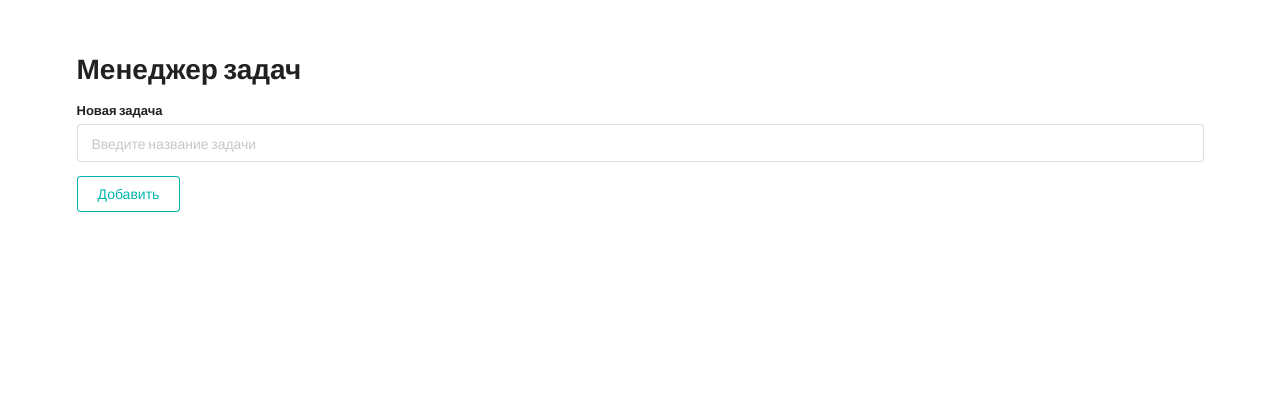
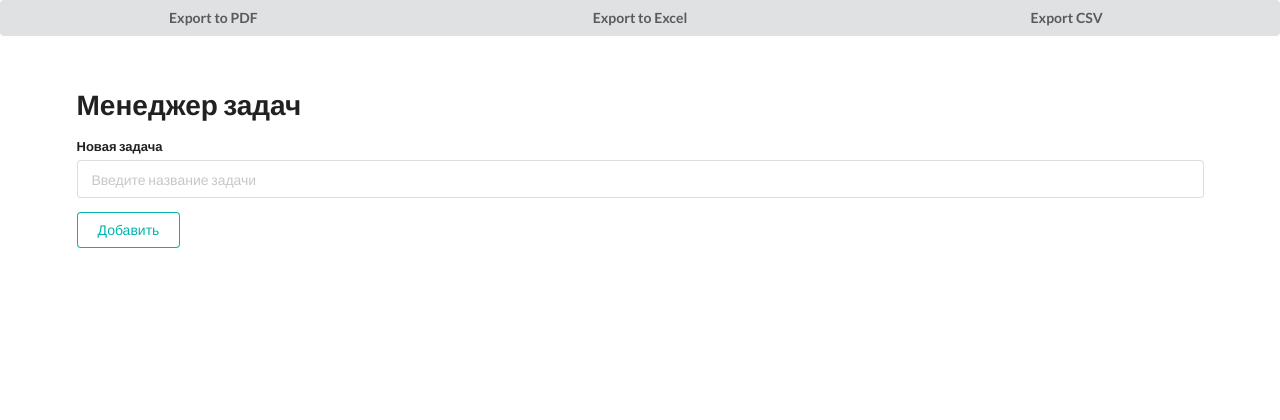
Before and after one commit to Mixaqi/todolist, a Django app: page / in a window 1280 px wide. Shown: the top 420 px of the page. After the commit the page ends 248 px from the top, so only its background shows below. Run offline with Django 4.2, Linux system fonts and the light colour scheme; data that the repository does not hold is empty.

Commit message:
added buttons for export

```diff
--- a/todoapp/templates/todoapp/index.html
+++ b/todoapp/templates/todoapp/index.html
@@ -1,8 +1,16 @@
 {% extends "todoapp/layout.html" %}
 
 {% block content %}
+<div class="ui three buttons">
+    <button class="ui button">Export to PDF</button>
+    <button class="ui button">Export to Excel</button>
+    <button class="ui button">Export CSV</button>
+  </div>
+
 <div style="margin-top: 50px;" class="ui container">
     <h1>Менеджер задач</h1>
+
+    <!-- Добавление новой задачи -->
     <form class="ui form" action="{% url 'add' %}" method="post">
         {% csrf_token %}
         <div class="field">
```
